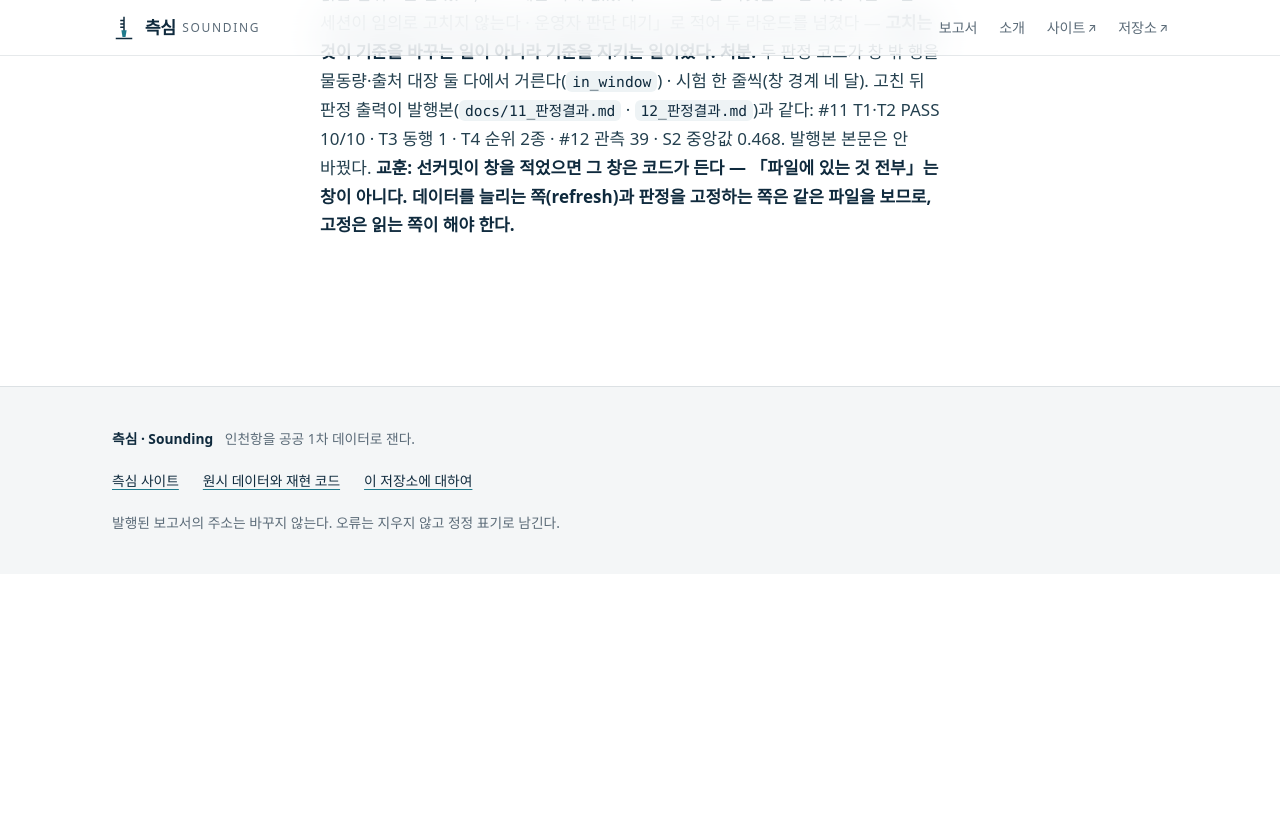
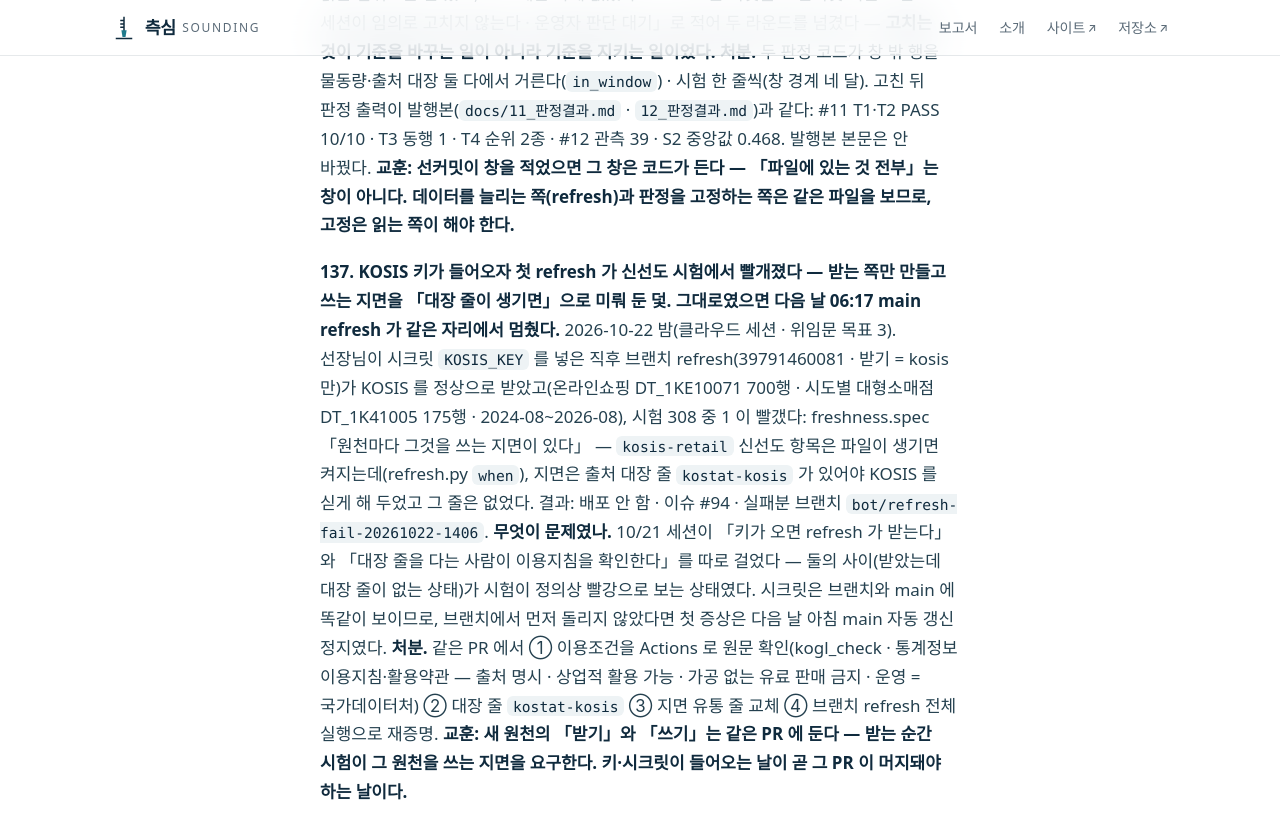
Before and after one commit to jisangj03-dev/incheon-port-analysis, a Jekyll site: the page built from docs/사고기록.md, in a window 1280 px wide and 900 px high, scrolled down 69028 px. Shown: the top 839 px of the window. Built offline with Jekyll 4.4.1, drawn with Linux system fonts in a browser that asks for light colours; some web fonts are replaced; our own code applies the rules of GitHub Pages for plain Markdown files; before the commit the page ends 69602 px from its top, so only the background shows below that.

Commit message:
사고 137 — KOSIS 키가 들어오자 첫 refresh 가 신선도 시험에서 빨강(받는 쪽만 있고 쓰는 지면이 없음)
Co-Authored-By: Claude Opus 5.5 <noreply@anthropic.com>
Claude-Session: https://claude.ai/code/session_01W9iLVULEnTHJRMh1PZWr4D

```diff
--- a/docs/사고기록.md
+++ b/docs/사고기록.md
@@ -973,3 +973,9 @@ v5.0 확정본을 전수 검증하니 **자기 수치를 틀리게 적은 조항
 **무엇이 문제였나.** 두 선커밋은 창을 문면으로 고정했다(#11 §2 「이 편의 모든 판정은 이 창 안이다」 · #12 §2 창 2023-03~2026-07). 코드는 그 창을 #12 에서 자리 만들기에만 쓰고 읽는 범위로는 안 썼고, #11 에는 아예 없었다. STATUS 는 이것을 「선커밋 기준 소관 — 세션이 임의로 고치지 않는다 · 운영자 판단 대기」로 적어 두 라운드를 넘겼다 — **고치는 것이 기준을 바꾸는 일이 아니라 기준을 지키는 일이었다.**
 **처분.** 두 판정 코드가 창 밖 행을 물동량·출처 대장 둘 다에서 거른다(`in_window`) · 시험 한 줄씩(창 경계 네 달). 고친 뒤 판정 출력이 발행본(`docs/11_판정결과.md` · `12_판정결과.md`)과 같다: #11 T1·T2 PASS 10/10 · T3 동행 1 · T4 순위 2종 · #12 관측 39 · S2 중앙값 0.468. 발행본 본문은 안 바꿨다.
 **교훈: 선커밋이 창을 적었으면 그 창은 코드가 든다 — 「파일에 있는 것 전부」는 창이 아니다. 데이터를 늘리는 쪽(refresh)과 판정을 고정하는 쪽은 같은 파일을 보므로, 고정은 읽는 쪽이 해야 한다.**
+
+**137. KOSIS 키가 들어오자 첫 refresh 가 신선도 시험에서 빨개졌다 — 받는 쪽만 만들고 쓰는 지면을 「대장 줄이 생기면」으로 미뤄 둔 덫. 그대로였으면 다음 날 06:17 main refresh 가 같은 자리에서 멈췄다.**
+2026-10-22 밤(클라우드 세션 · 위임문 목표 3). 선장님이 시크릿 `KOSIS_KEY` 를 넣은 직후 브랜치 refresh(39791460081 · 받기 = kosis 만)가 KOSIS 를 정상으로 받았고(온라인쇼핑 DT_1KE10071 700행 · 시도별 대형소매점 DT_1K41005 175행 · 2024-08~2026-08), 시험 308 중 1 이 빨갰다: freshness.spec 「원천마다 그것을 쓰는 지면이 있다」 — `kosis-retail` 신선도 항목은 파일이 생기면 켜지는데(refresh.py `when`), 지면은 출처 대장 줄 `kostat-kosis` 가 있어야 KOSIS 를 싣게 해 두었고 그 줄은 없었다. 결과: 배포 안 함 · 이슈 #94 · 실패분 브랜치 `bot/refresh-fail-20261022-1406`.
+**무엇이 문제였나.** 10/21 세션이 「키가 오면 refresh 가 받는다」와 「대장 줄을 다는 사람이 이용지침을 확인한다」를 따로 걸었다 — 둘의 사이(받았는데 대장 줄이 없는 상태)가 시험이 정의상 빨강으로 보는 상태였다. 시크릿은 브랜치와 main 에 똑같이 보이므로, 브랜치에서 먼저 돌리지 않았다면 첫 증상은 다음 날 아침 main 자동 갱신 정지였다.
+**처분.** 같은 PR 에서 ① 이용조건을 Actions 로 원문 확인(kogl_check · 통계정보 이용지침·활용약관 — 출처 명시 · 상업적 활용 가능 · 가공 없는 유료 판매 금지 · 운영 = 국가데이터처) ② 대장 줄 `kostat-kosis` ③ 지면 유통 줄 교체 ④ 브랜치 refresh 전체 실행으로 재증명.
+**교훈: 새 원천의 「받기」와 「쓰기」는 같은 PR 에 둔다 — 받는 순간 시험이 그 원천을 쓰는 지면을 요구한다. 키·시크릿이 들어오는 날이 곧 그 PR 이 머지돼야 하는 날이다.**
```
